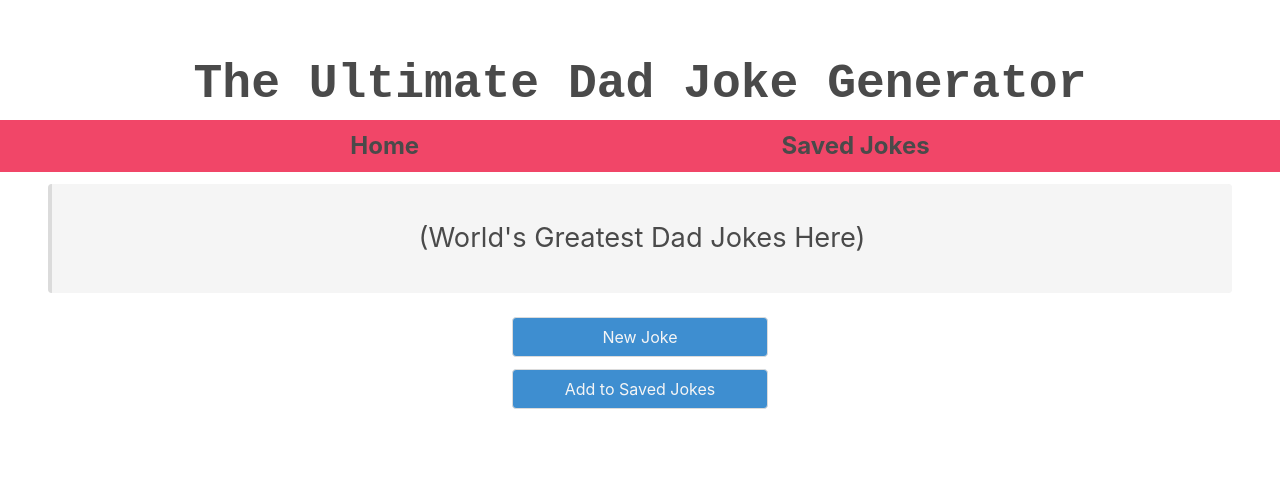
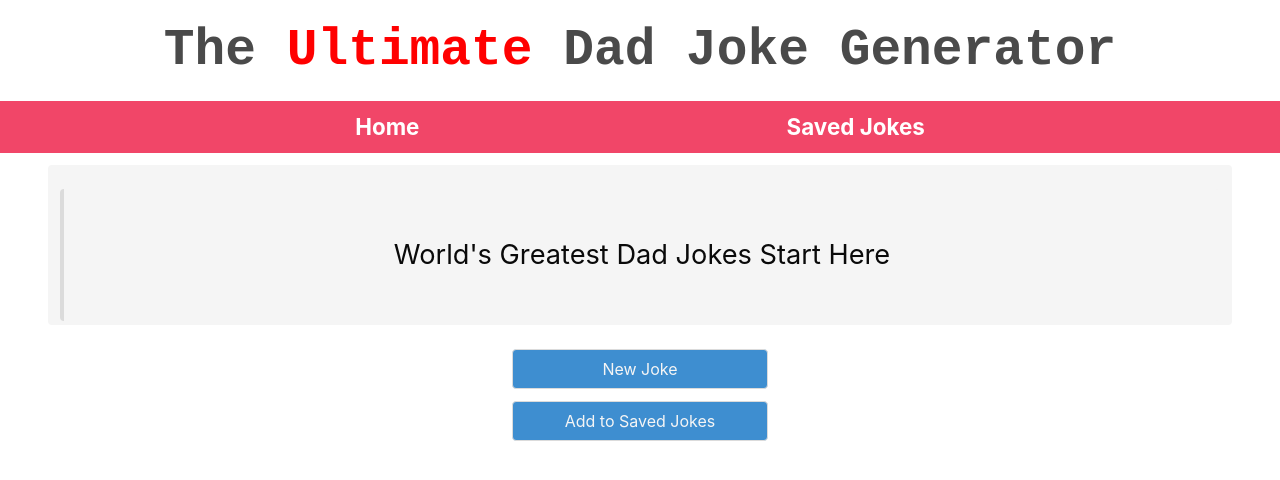
Before and after one commit to Zacharycampanelli/Dad-Joke-Generator-VanillaJS, a plain HTML site: page index.html in a window 1280 px wide. Drawn offline with nearby package versions, Linux system fonts and the light colour scheme.

Commit message:
more mobile-first styles, also started styling the saved jokes page

```diff
--- a/assets/css/styles.css
+++ b/assets/css/styles.css
@@ -1,17 +1,19 @@
 /* Custom, iPhone Retina */
 @media  (min-width : 320px) {
     h1 {
-       font-size: 1rem;
+       font-size: 1.3rem;
        font-weight: bold;
     }
 
     .navbar-item {
-        font-size: .7rem;
+        font-size: .9rem;
         font-weight: bold;
+        color: white !important;
      }
 
      .message {
         font-size: 1rem;
+        line-height: 5vh;
      }
 
      .button {
@@ -22,16 +24,21 @@
      a:hover {
         background-color: lightcoral !important;
      }
+
+     .saved-joke {
+        font-weight: bold;
+        padding: 0.5em 0 0 0.5em
+     }
 }
 
 /* Extra Small Devices, Phones */
 @media  (min-width : 480px) {
     h1 {
-        font-size: 1.5rem;
+        font-size: 1.8rem;
      }
 
      .navbar-item {
-        font-size: 1.2rem;
+        font-size: 1rem;
      }
 
      .message {
@@ -43,15 +50,16 @@
 /* Small Devices, Tablets */
 @media (min-width : 768px) {
     h1 {
-        font-size: 2.2rem;
+        font-size: 2.5rem;
      }
 
      .navbar-item {
-        font-size: 1.5rem;
+        font-size: 1.4rem;
      }
 
      .message {
         font-size: 1.7rem;
+        line-height: 8vh;
      }
 
 
@@ -67,6 +75,10 @@
         font-size: 2.2rem;
      }
 
+     .message {
+        height: 20vh;
+     }
+
      .button {
         width: 20vw;
         max-width: 20vw;
@@ -76,6 +88,6 @@
 /* Large Devices, Wide Screens */
 @media (min-width : 1200px) {
     h1 {
-        font-size: 3rem;
+        font-size: 3.2rem;
      }
 }
--- a/assets/js/saved.js
+++ b/assets/js/saved.js
@@ -4,7 +4,9 @@ const jokeContainer = document.getElementById('saved');
 function getSavedJokes() {
   for (let [key, value] of Object.entries(localStorage)) {
 
-    let item = document.createTextNode(value);
+    let item = document.createElement("p");
+    item.innerText = value;
+    item.classList.add("saved-joke");
     let br = document.createElement("br");
     jokeContainer.appendChild(item);
     jokeContainer.appendChild(br);
--- a/assets/js/script.js
+++ b/assets/js/script.js
@@ -33,7 +33,7 @@ const appendJoke = (apiJoke) => {
   const joke = document.createElement('p');
   console.log('here');
   joke.textContent = apiJoke;
-  joke.classList.add('has-text-danger-dark');
+  joke.classList.add('has-text-info');
   jokeContainer.appendChild(joke);
 };
 
--- a/index.html
+++ b/index.html
@@ -10,17 +10,26 @@
     <link rel="stylesheet" href="./assets/css/styles.css" />
   </head>
   <body>
-    <h1 class="is-family-monospace pt-6 has-text-centered">The Ultimate Dad Joke Generator</h1>
-    <nav class="navbar is-danger is-flex is-justify-content-space-evenly	" role="navigation" aria-label="main navigation">
-      <a class="navbar-item  " href="/">Home</a>
+    <h1 class="is-family-monospace p-3 has-text-centered">
+      The <span style="color: red">Ultimate</span> Dad Joke Generator
+    </h1>
+    <nav
+      class="navbar is-danger is-flex is-justify-content-space-evenly is-align-items-center"
+      role="navigation"
+      aria-label="main navigation"
+    >
+      <a class="navbar-item" href="/">Home</a>
       <a class="navbar-item" href="saved.html">Saved Jokes</a>
-
     </nav>
-    <div class="message mx-6 my-3" id="container">
-      <div class="message-body has-background-light has-text-centered">(World's Greatest Dad Jokes Here)</div>
+    <div class="message mx-6 my-3 p-3 has-text-centered" id="container">
+      <div class="message-body mt-3 has-text-black has-background-light has-text-centered">
+        World's Greatest Dad Jokes Start Here
+      </div>
     </div>
     <div class="is-flex is-flex-direction-column is-align-items-center is-justify-content-center has-text-centered">
-      <button class="button mt-3 mx-3 has-text-centered has-text-light has-background-info" id="joke-btn">New Joke</button>
+      <button class="button mt-3 mx-3 has-text-centered has-text-light has-background-info" id="joke-btn">
+        New Joke
+      </button>
       <button class="button mt-3 mx-3 has-text-centered has-text-light has-background-info" id="save-btn">
         Add to Saved Jokes
       </button>
```
Also changed, not shown: saved.html (+11 -0 lines).
